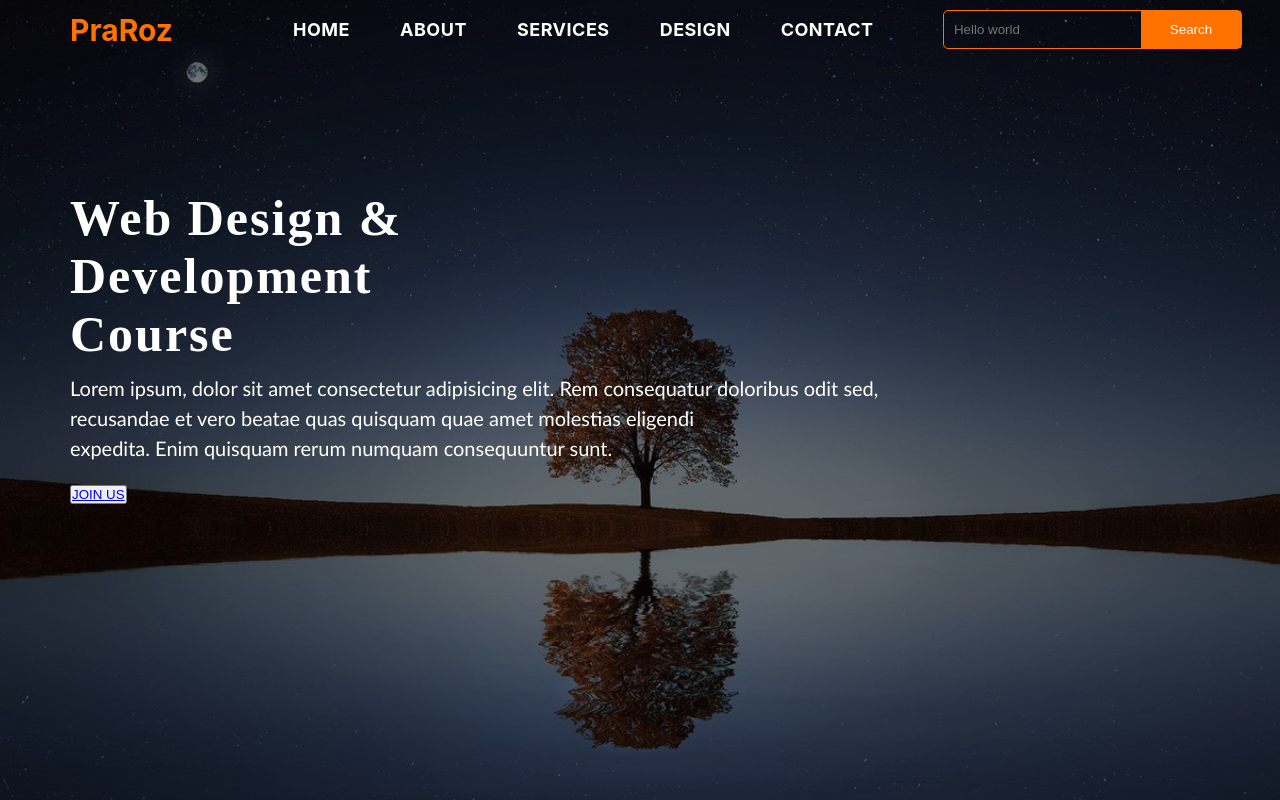
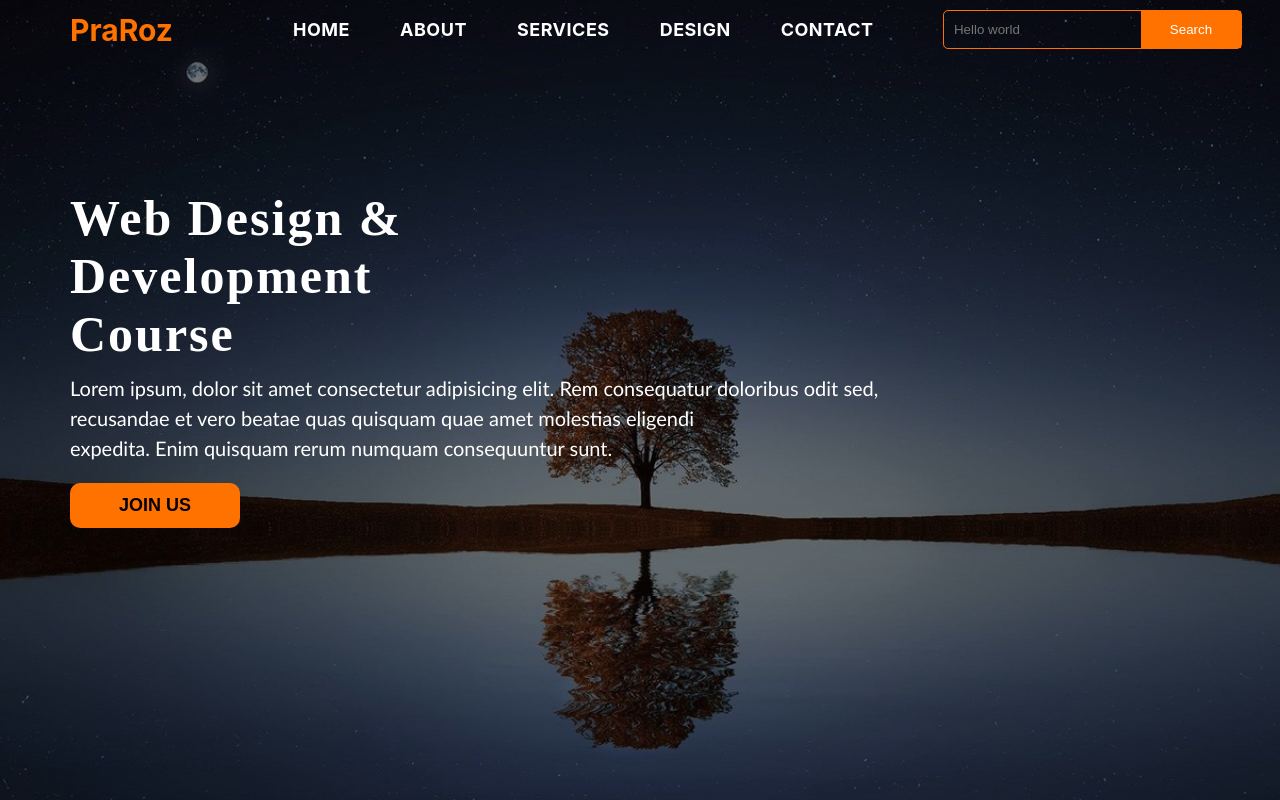
Before and after one commit to Andrew-Marfo/literate-palm-tree, a React (Create React App) app: page / in a window 1280 px wide. Built offline with nearby package versions, Linux system fonts and the light colour scheme.

Commit message:
join us button

```diff
--- a/src/components/body/body.css
+++ b/src/components/body/body.css
@@ -18,3 +18,25 @@
   font-family: "Gill Sans", "Gill Sans MT", Calibri, "Trebuchet MS", sans-serif;
   line-height: 30px;
 }
+
+.content .cn {
+  width: 170px;
+  height: 45px;
+  background-color: #ff7200;
+  border-radius: 10px;
+  border: 1px;
+  transition: 0.4s ease;
+  cursor: pointer;
+}
+
+.content .cn a {
+  text-decoration: none;
+  color: black;
+  font-weight: bold;
+  font-size: 18px;
+  transition: 0.3s ease;
+}
+
+.cn:hover {
+  background-color: white;
+}
--- a/src/components/nav-bar/nav-bar.css
+++ b/src/components/nav-bar/nav-bar.css
@@ -49,7 +49,7 @@ li {
 .menu-items li a {
   text-decoration: none;
   color: white;
-  transition: 0.4 ease-in-out;
+  transition: 0.4s ease-in-out;
 }
 
 .menu-items li a:hover {
```
